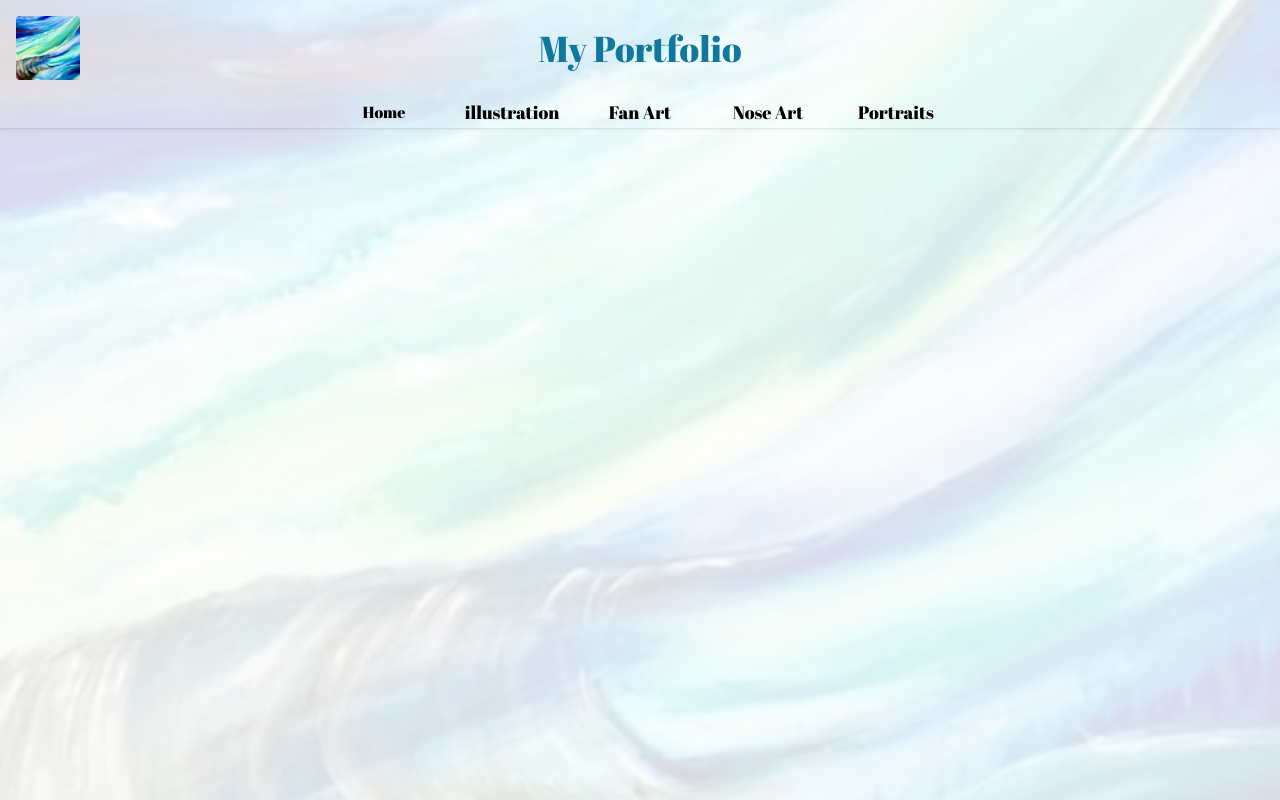
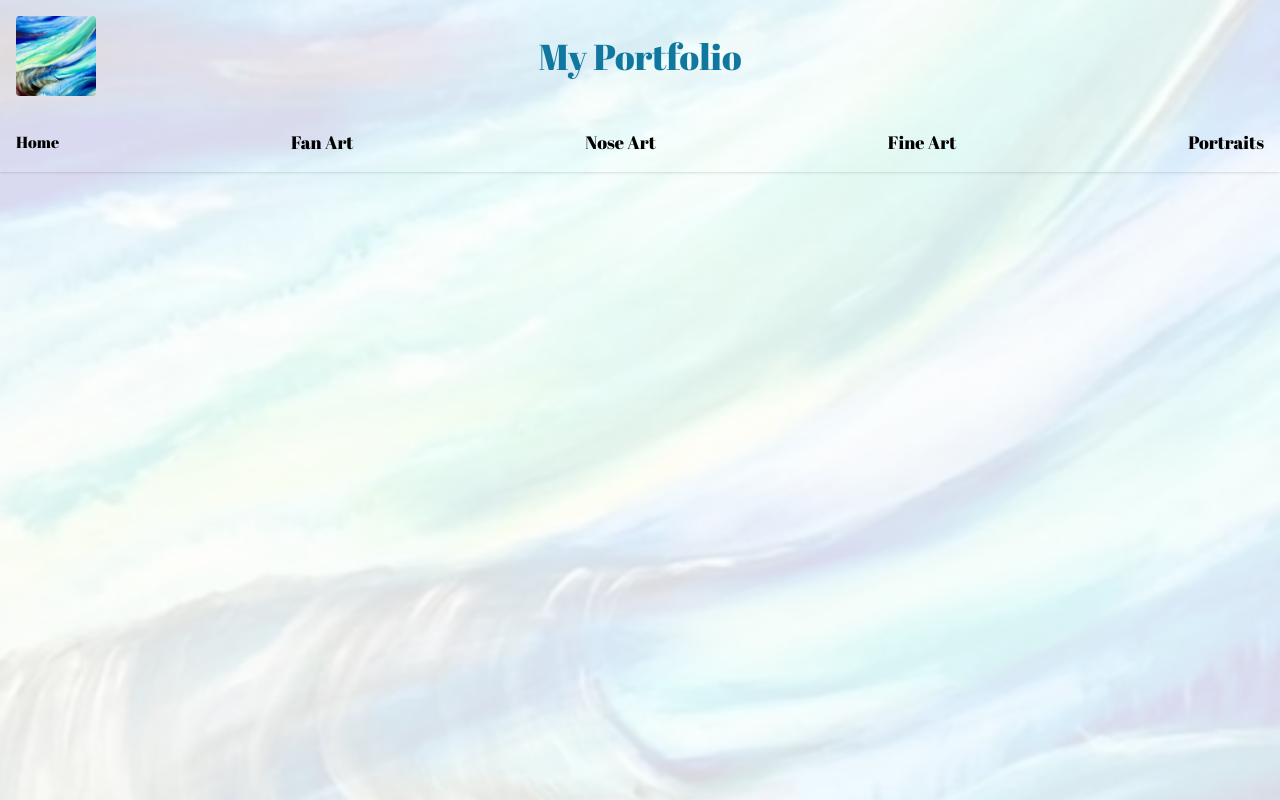
Before and after one commit to P4t4m8n/ad-web-app, a Next.js app: page / in a window 1280 px wide. Built offline with nearby package versions, Linux system fonts and the light colour scheme; a web font is replaced by a local one.

Commit message:
feat: add Fine Art page, update navigation, and modify categories

```diff
--- a/app/(root)/illustration/page.tsx
+++ b/app/(root)/fine-art/page.tsx
@@ -1,8 +1,8 @@
 import Gird from "@/components/Gird";
 import { getItemsByCategory } from "@/utils/items.server";
 
-export default async function IllustrationPage() {
-  const items = await getItemsByCategory("illustration");
+export default async function FineArtPage() {
+  const items = await getItemsByCategory("fine-art");
 
   return <Gird items={items} />;
 }
--- a/components/AppHeader.tsx
+++ b/components/AppHeader.tsx
@@ -1,16 +1,20 @@
+import Link from "next/link";
 import Nav from "./Nav";
 import Image from "next/image";
 export default function AppHeader() {
   return (
     <header className="w-full flex flex-col items-center justify-center gap-8 shadow p-4">
       <div className="grid w-full grid-cols-[1fr_auto_1fr] items-center gap-4">
+        <Link className="nav " href="https://artelldor.com/">
           <Image
             src="/icons/home.jpg"
             alt="Home"
-          className="w-16 h-16 transition-all duration-200 object-cover justify-self-start rounded"
+            className="min-w-12 w-12 md:w-20 h-12 md:h-20 transition-all duration-200 object-cover justify-self-start rounded"
             width={64}
             height={64}
           />
+        </Link>
+
         <h1 className="text-header text-4xl text-center">My Portfolio</h1>
         <span aria-hidden className="hidden sm:block" />
       </div>
--- a/components/Nav.tsx
+++ b/components/Nav.tsx
@@ -1,17 +1,8 @@
-"use client";
-import { usePathname } from "next/navigation";
-import Image from "next/image";
 import Link from "next/link";
 
 export default function Nav() {
-  const pathname = usePathname();
 
   const items = [
-    {
-      icon: "/icons/illustration.png",
-      href: "/illustration",
-      text: "illustration",
-    },
     {
       icon: "/icons/fan.png",
       href: "/fan-art",
@@ -21,6 +12,11 @@ export default function Nav() {
       icon: "/icons/nose.png",
       href: "/nose-art",
       text: "Nose Art",
+    },
+    {
+      icon: "/icons/fine-art.png",
+      href: "/fine-art",
+      text: "Fine Art",
     },
 
     {
@@ -36,20 +32,12 @@ export default function Nav() {
   ];
 
   return (
-    <nav className="w-full flex items-center justify-center ">
-      <ul className="flex w-full items-center content-center justify-center gap-32 flex-wrap">
-        <li className="relative group">
-          <Link className="nav relative" href="https://artelldor.com/">
-            {/* <Image
-              src="/icons/home.jpg"
-              alt=""
-              className="w-20 h-20 transition-all duration-200 object-cover
-                  "
-              width={64}
-              height={64}
-            /> */}
+    <nav className="w-full  ">
+      <ul className="flex w-full items-center justify-between">
+        <li className="relative group hidden md:block">
+          <Link className="nav " href="https://artelldor.com/">
             <span
-              className="absolute left-1/2 top-1/2 -translate-x-1/2 -translate-y-1/2 font-abrilFatface
+              className=" font-abrilFatface
             text-black   group-hover:text-header
             text-center whitespace-nowrap "
             >
@@ -60,18 +48,9 @@ export default function Nav() {
         {items.map((item) => (
           <li key={item.href} className="relative group ">
             <Link className=" relative  " href={item.href}>
-              {/* <Image
-                src={item.icon}
-                alt=""
-                className={`w-20 h-20 transition-all duration-200 object-cover ${
-                  pathname === item.href ? "" : "filter"
-                }`}
-                width={256}
-                height={256}
-              /> */}
               <span
-                className="absolute left-1/2 top-1/2 -translate-x-1/2 -translate-y-1/2 font-abrilFatface
-              text-black text-lg  group-hover:text-black
+                className=" font-abrilFatface
+              text-black lg:text-lg  group-hover:text-black
               text-center whitespace-nowrap "
               >
                 {item.text}
@@ -79,7 +58,6 @@ export default function Nav() {
             </Link>
           </li>
         ))}
-
       </ul>
     </nav>
   );
--- a/types/app.ts
+++ b/types/app.ts
@@ -1,7 +1,7 @@
 export const CATEGORIES = [
   "fan-art",
   "nose-art",
-  "illustration",
+  "fine-art",
   "portraits",
 ] as const;
 
```
Lines whose indentation alone changed are shown as unchanged.
